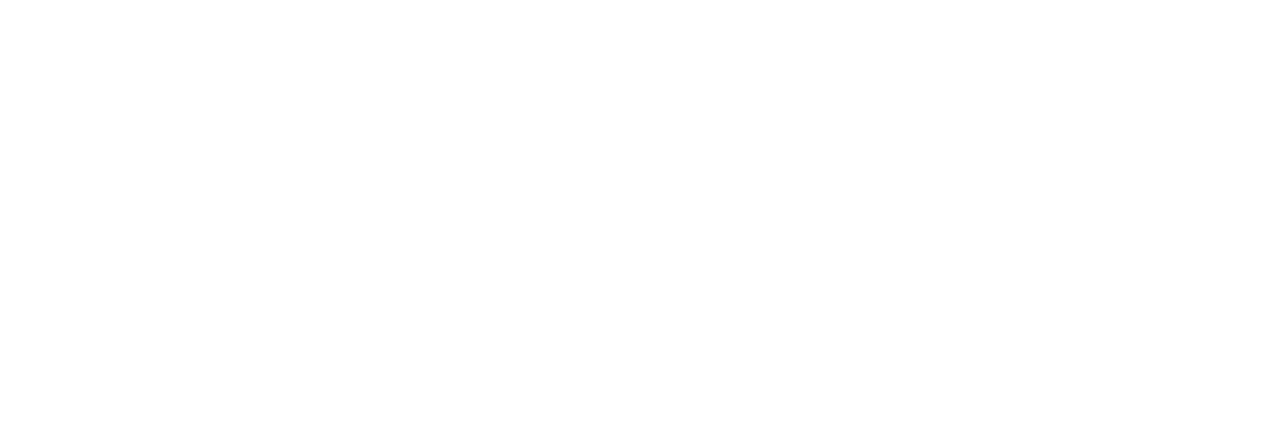
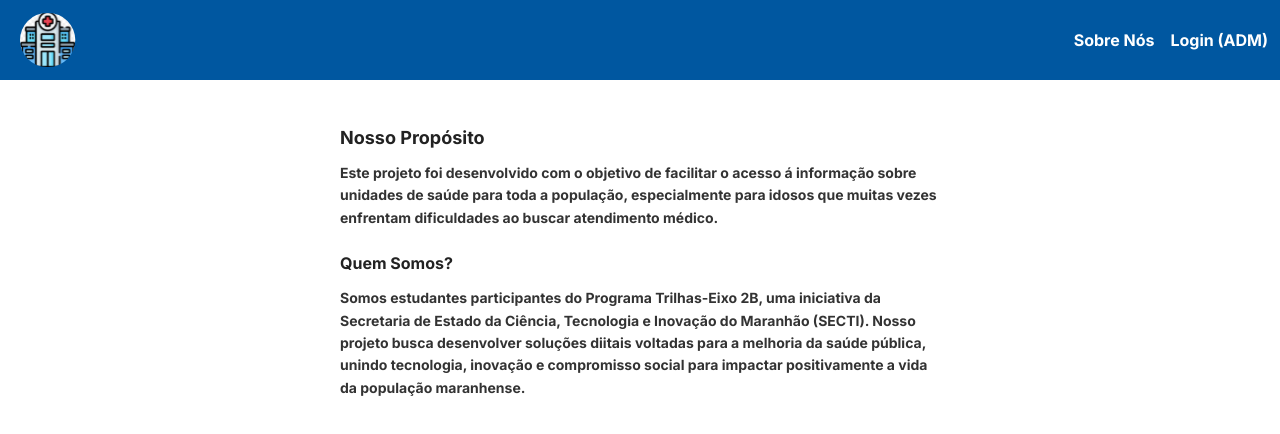
Before and after one commit to KeltonPG/Desafio-saude, a React (Vite) app: page /sobre in a window 1280 px wide. Before the commit this address had no page. Shown: the top 434 px of the page. Built offline with nearby package versions, Linux system fonts and the light colour scheme.

Commit message:
Corrigindo Erros

```diff
--- a/src/App.tsx
+++ b/src/App.tsx
@@ -4,6 +4,7 @@
 import TelaConfigHospitais from './pages/TelaConfigHospital'
 import TelaAddHospitais from './pages/TelaAddHospitais';
 import TelaLocHosp from './pages/TelaLocHosp'
+import TelaSobreNos from './pages/TelaSobreNos';
 
 export default function App() {
   return (
@@ -14,6 +15,7 @@
         <Route path="/config-hospitais" element={<TelaConfigHospitais />} />
         <Route path="/config-hospitais/adicionar" element={<TelaAddHospitais />} />
         <Route path="/TelaLocHosp" element={<TelaLocHosp />} />
+        <Route path="/sobre" element={<TelaSobreNos/>} />
       </Routes>
     </BrowserRouter>
   )
--- a/src/components/Cabecalho/index.tsx
+++ b/src/components/Cabecalho/index.tsx
@@ -43,7 +43,7 @@
 
       {mostrarMenu && !modoVoltar && (
         <nav className="menu">
-          <a href="#sobre">Sobre Nós</a>
+          <a href="/sobre">Sobre Nós</a>
           <a href="/login">Login (ADM)</a>
         </nav>
       )}
--- a/src/pages/TelaSobreNos/index.tsx
+++ b/src/pages/TelaSobreNos/index.tsx
@@ -1,9 +1,8 @@
 import { Cabecalho } from '../../components/Cabecalho'
 import './TelaSobreNos.scss'
-import { useNavigate } from 'react-router-dom'
+
 
 export default function TelaSobreNos() {
-    const navigate = useNavigate();
 
     return (
         <div className='pagina-sobrenos'>
```
Also changed, not shown: src/pages/TelaSobreNos/TelaSobreNos.scss (renamed from src/pages/TelaSobreNos/TelaSobreNós.scss).
